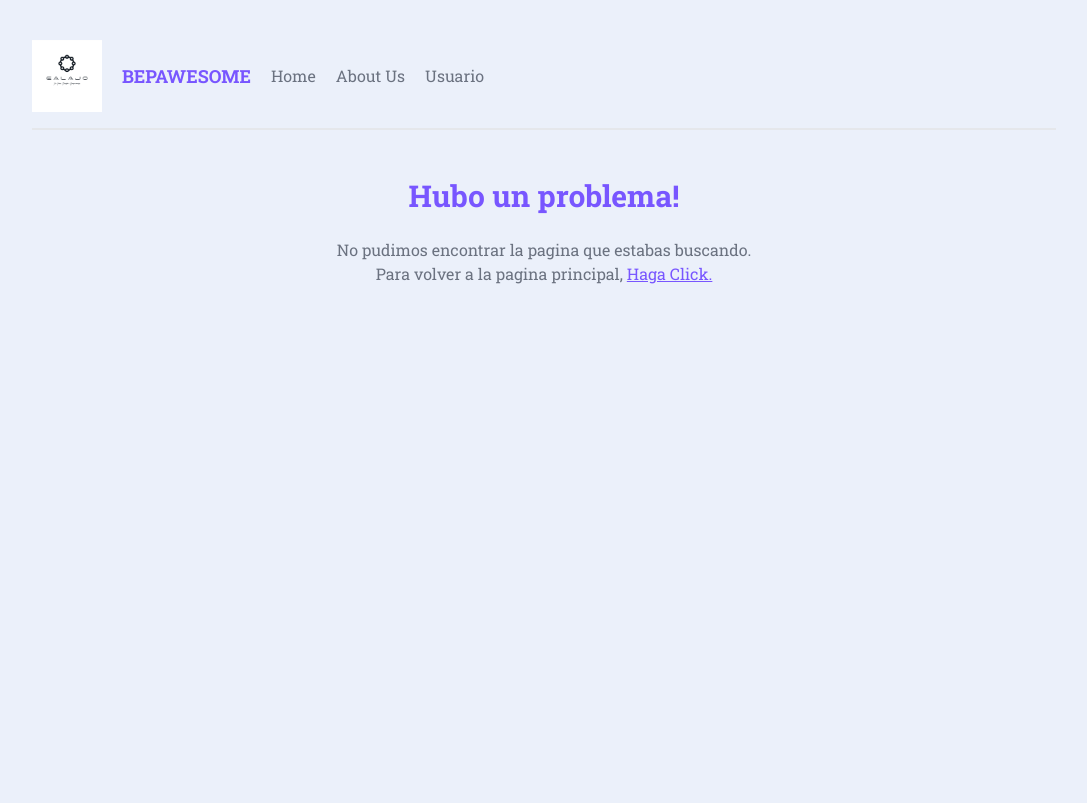
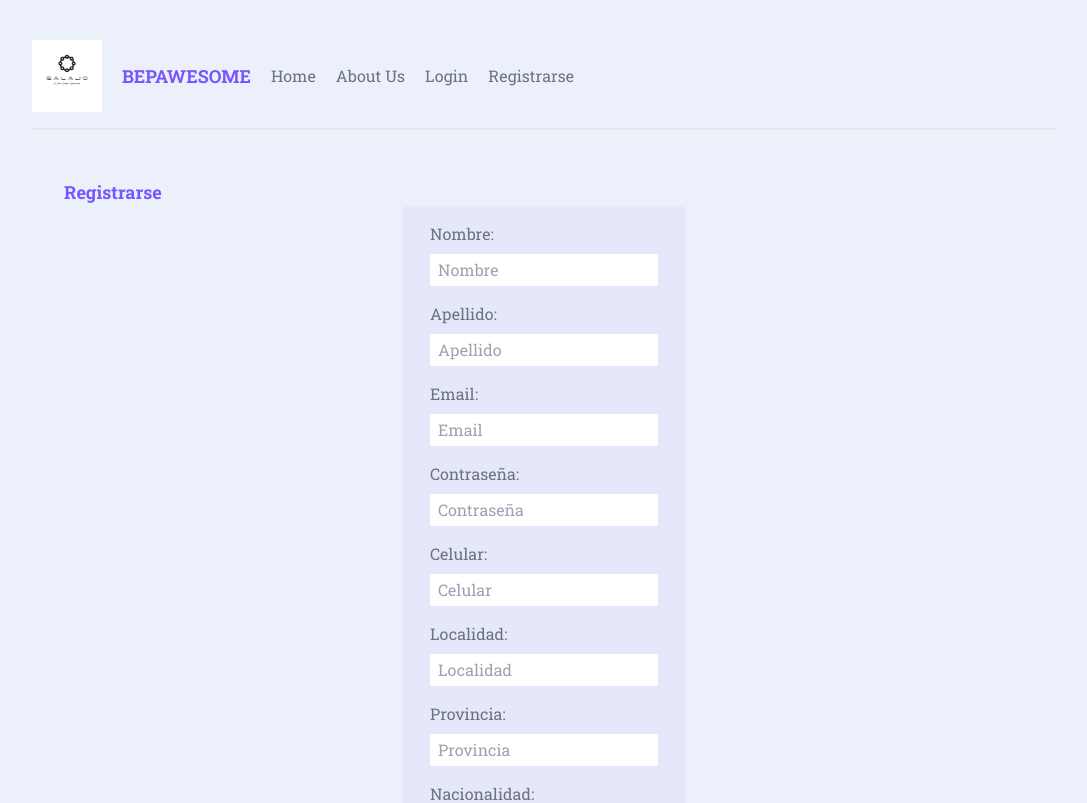
Before and after one commit to BorisWaisten/Be-Pawsome, a Next.js app in the folder frontend/: page /register in a window 1280 px wide. Before the commit this address had no page. Shown: the top 803 px of the page, without its empty margins (96-1183 px from the left). Built offline with nearby package versions, Linux system fonts and the light colour scheme.

Commit message:
Realizacion de Login y Register en Front

```diff
--- a/frontend/app/components/Navbar.jsx
+++ b/frontend/app/components/Navbar.jsx
@@ -15,7 +15,9 @@ export default function NavBar() {
         <h1> BEPAWESOME</h1>
         <Link href="/"> Home </Link>
         <Link href="/aboutUs">About Us</Link>
-        <Link href="/usuario">Usuario</Link>
+        <Link href="/login">Login</Link>
+{/*     <Link href="/usuario/register">Register</Link>*/}
+        <Link href="/register">Registrarse</Link>
     </nav>
    )
 }
--- /dev/null
+++ b/frontend/app/login/logica.jsx
@@ -0,0 +1,47 @@
+"use client";
+import React, { useState } from 'react';
+import axios from 'axios';
+
+const Login = () => {
+  const [formData, setFormData] = useState({
+    mail: '',
+    password: '',
+  });
+
+  const handleSubmit = async (e) => {
+    e.preventDefault();
+    try {
+      const response = await axios.post('http://localhost:5000/usuarios/login', formData, {
+        headers: {
+          'Content-Type': 'application/json',
+        },
+      });
+      // Puedes manejar la respuesta del servidor aquí si es necesario, por ejemplo, mostrar un mensaje de éxito.
+      console.log('Inicio de sesión exitoso:', response.data);
+      window.location.href = 'http://localhost:3000/';
+    } catch (error) {
+      console.error(error);
+      // Maneja el error de inicio de sesión según tus necesidades.
+    }
+  };
+
+  const handleChange = (e) => {
+    const { name, value } = e.target;
+    setFormData({
+      ...formData,
+      [name]: value,
+    });
+  };
+
+  return (
+    <form onSubmit={handleSubmit}>
+      <label htmlFor="mail">Email:</label>
+      <input type="email" id="mail" name="mail" placeholder="Email" onChange={handleChange} required />
+      <label htmlFor="password">Contraseña:</label>
+      <input type="password" id="password" name="password" placeholder="Contraseña" onChange={handleChange} required />
+      <button type="submit">Iniciar Sesión</button>
+    </form>
+  );
+};
+
+export default Login;
--- /dev/null
+++ b/frontend/app/login/page.jsx
@@ -0,0 +1,10 @@
+import React from 'react';
+import Logica from './logica';
+
+export default function RegistrarPage() {
+  return (
+    <main>
+      <Logica />
+    </main>
+  );
+}
--- /dev/null
+++ b/frontend/app/register/logica.jsx
@@ -0,0 +1,84 @@
+"use client"
+import axios from 'axios';
+import React, { useState } from 'react';
+
+function Registrar() {
+  const [formData, setFormData] = useState({
+    nombre: '',
+    apellido: '',
+    mail: '',
+    password: '',
+    celular: '',
+    localidad: '',
+    provincia: '',
+    nacionalidad: '',
+    codigoPostal: ''
+  });
+
+  // const handleSubmit = async (e) => {
+  //   e.preventDefault();
+  //   try {
+  //     const response = await fetch('http://localhost:5000/usuarios/register', {
+  //       method: 'POST',
+  //       body: JSON.stringify(formData),
+  //       headers: {
+  //         'Content-Type': 'application/json'
+  //       }
+  //     });
+  //     const data = await response.json();
+  //     console.log(data); // Manejar la respuesta del servidor según tus necesidades, por ejemplo, mostrar un mensaje de éxito al usuario.
+  //   } catch (error) {
+  //     console.error(error);
+  //   }
+  // };
+  const handleSubmit = async (e) => {
+    e.preventDefault();
+    try {
+      const response = await axios.post('http://localhost:5000/usuarios/register', formData, {
+        headers: {
+          'Content-Type': 'application/json'
+        }
+      });
+      console.log(response.data); // Maneja la respuesta del servidor según tus necesidades, por ejemplo, muestra un mensaje de éxito al usuario.
+    } catch (error) {
+      console.error(error);
+    }
+  };
+
+  const handleChange = (e) => {
+    const { name, value } = e.target;
+    setFormData({
+      ...formData,
+      [name]: value
+    });
+  };
+
+  return (
+    <div>
+      <h2>Registrarse</h2>
+      <form onSubmit={handleSubmit}>
+        <label htmlFor="nombre">Nombre:</label>
+        <input type="text" id="nombre" name="nombre" placeholder="Nombre" onChange={handleChange} required />
+        <label htmlFor="apellido">Apellido:</label>
+        <input type="text" id="apellido" name="apellido" placeholder="Apellido" onChange={handleChange} required />
+        <label htmlFor="mail">Email:</label>
+        <input type="email" id="mail" name="mail" placeholder="Email" onChange={handleChange} required />
+        <label htmlFor="password">Contraseña:</label>
+        <input type="password" id="password" name="password" placeholder="Contraseña" onChange={handleChange} required />
+        <label htmlFor="celular">Celular:</label>
+        <input type="text" id="celular" name="celular" placeholder="Celular" onChange={handleChange} required />
+        <label htmlFor="localidad">Localidad:</label>
+        <input type="text" id="localidad" name="localidad" placeholder="Localidad" onChange={handleChange} required />
+        <label htmlFor="provincia">Provincia:</label>
+        <input type="text" id="provincia" name="provincia" placeholder="Provincia" onChange={handleChange} required />
+        <label htmlFor="nacionalidad">Nacionalidad:</label>
+        <input type="text" id="nacionalidad" name="nacionalidad" placeholder="Nacionalidad" onChange={handleChange} required />
+        <label htmlFor="codigoPostal">Código Postal:</label>
+        <input type="text" id="codigoPostal" name="codigoPostal" placeholder="Código Postal" onChange={handleChange} required />
+        <button type="submit" >Registrarse</button>
+      </form>
+    </div>
+  );
+}
+
+export default Registrar;
--- /dev/null
+++ b/frontend/app/register/page.jsx
@@ -0,0 +1,11 @@
+
+import React from 'react';
+import Logica from './logica';
+
+export default function RegistrarPage() {
+  return (
+    <main>
+      <Logica />
+    </main>
+  );
+}
--- a/frontend/app/usuario/perfil/page.jsx
+++ b/frontend/app/usuario/perfil/page.jsx
@@ -3,6 +3,7 @@ export default function Perfil() {
     return (
       <main>
         <h2>Perfil Del Usuario</h2>
+        <div> </div>
       </main>
     )
 }
--- a/frontend/package.json
+++ b/frontend/package.json
@@ -10,12 +10,13 @@
   },
   "dependencies": {
     "autoprefixer": "10.4.16",
+    "axios": "^1.5.1",
     "eslint": "8.51.0",
     "eslint-config-next": "13.5.4",
     "mongoose": "^7.6.0",
     "next": "13.5.4",
     "postcss": "8.4.31",
-    "react": "18.2.0",
+    "react": "^18.2.0",
     "react-dom": "18.2.0",
     "react-icons": "^4.11.0",
     "tailwindcss": "3.3.3"
```
Also changed, not shown: 1 other file (tests, documents, lock files or other folders).
